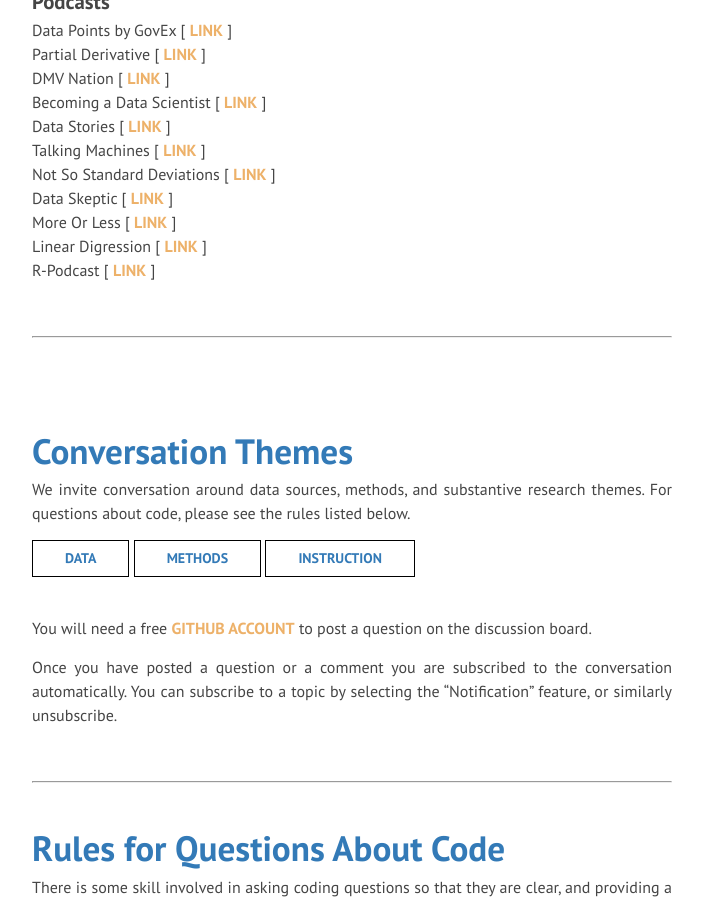
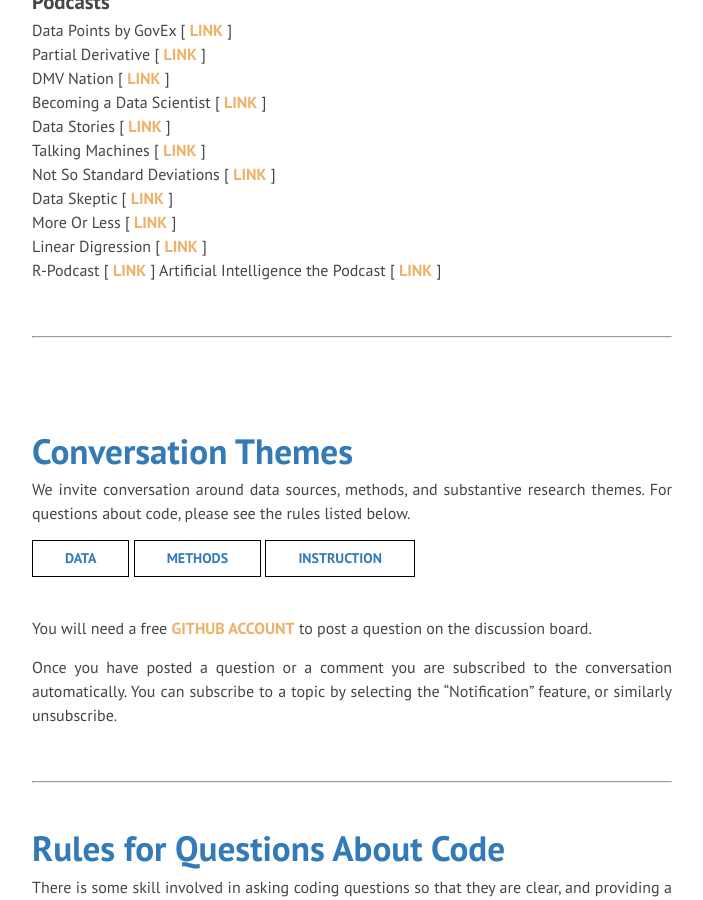
Before and after one commit to DS4PS/ds4ps.github.io, a Jekyll site: the page built from discuss.md, in a window 1280 px wide and 900 px high, scrolled down 1648 px. Shown: the whole window, without its empty margins (288-991 px from the left). Built offline with Jekyll 4.4.1, drawn with Linux system fonts in a browser that asks for light colours; nearby versions of some CDN libraries; library files that are not in the unit come from our copies.

Commit message:
Update discuss.md

```diff
--- a/discuss.md
+++ b/discuss.md
@@ -83,7 +83,7 @@ Data Skeptic [ [link](https://dataskeptic.com/) ]
 More Or Less [ [link](http://www.bbc.co.uk/programmes/p02nrss1) ]
 Linear Digression [ [link](http://lineardigressions.com/) ]
 R-Podcast [ [link](https://r-podcast.org/) ]
-
+Artificial Intelligence the Podcast [ [link](https://lexfridman.com/ai/) ]
 
 
 
```
